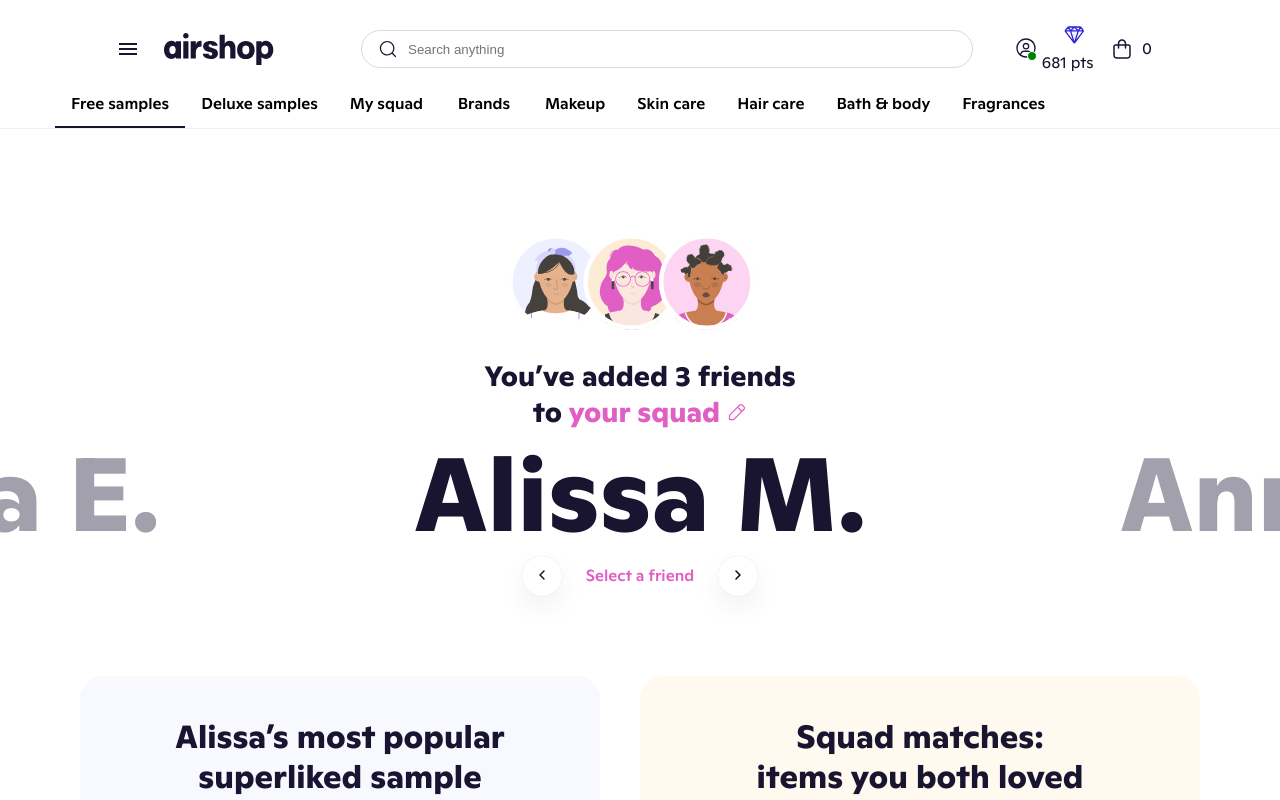
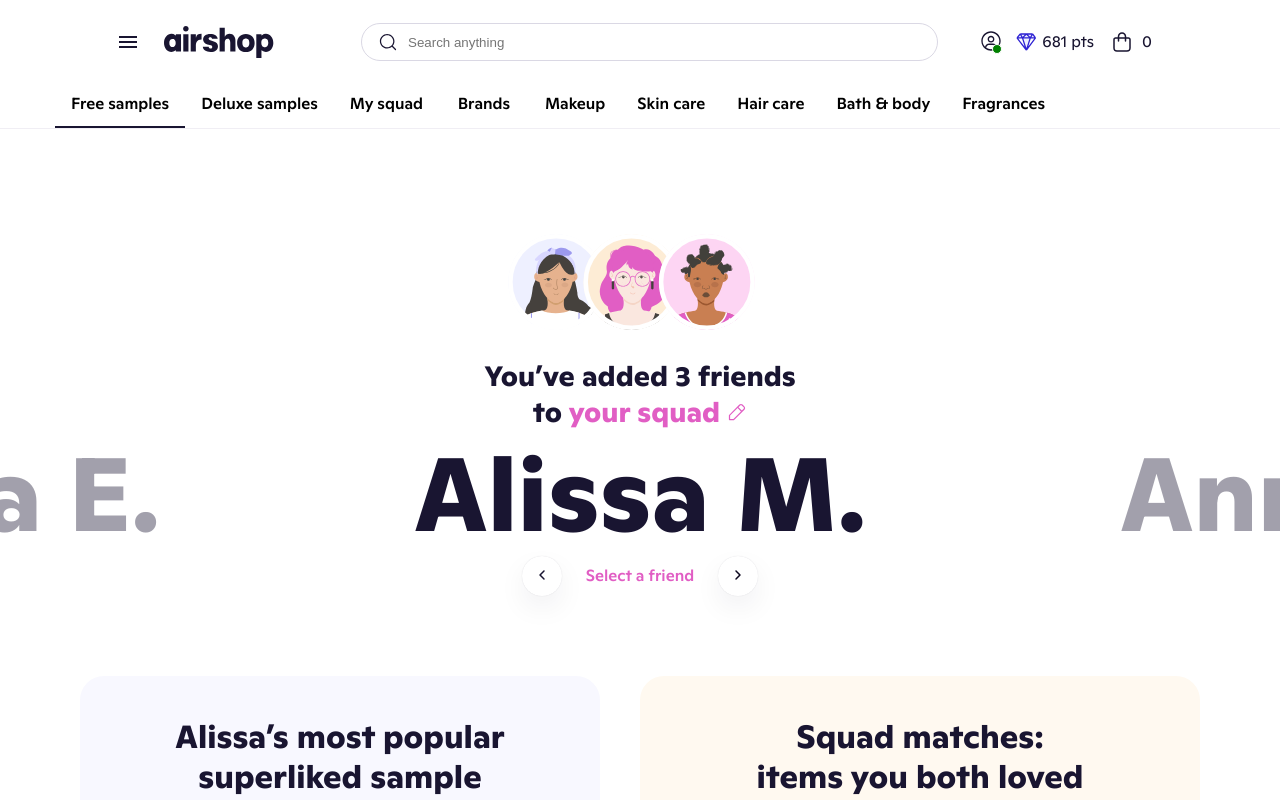
Before and after one commit to joshopro/TestSquad, a React (Create React App) app: page / in a window 1280 px wide. Shown: the top 800 px of the page. Built offline with nearby package versions, Linux system fonts and the light colour scheme.

Commit message:
fixed diamond text of navbar in medium to up screen

```diff
--- a/src/components/TopNav.js
+++ b/src/components/TopNav.js
@@ -108,7 +108,8 @@ const StyledSearchIcon = styled(SearchIcon)`
   }
 `;
 const DiamondWrapper = styled(Box)`
-  display: block;
+  display: flex;
+  width: 96px;
   ${(props) => props.theme.breakpoints.down("md")} {
     display: none;
   }
```
